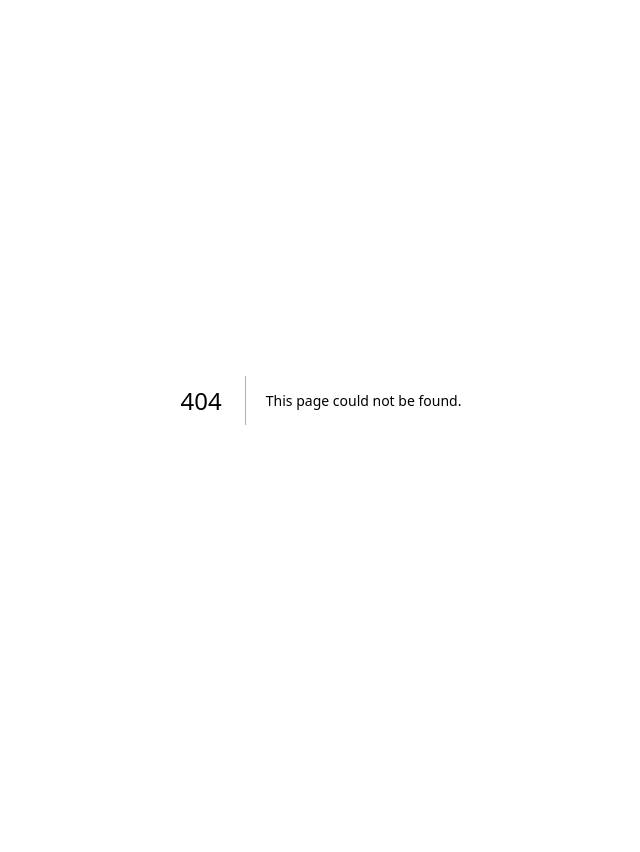
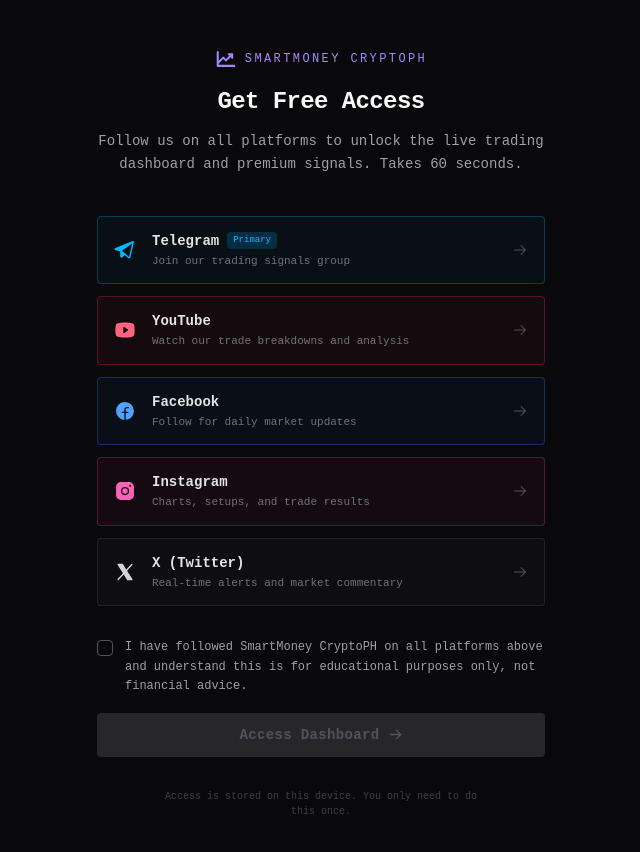
Before and after one commit to smartmoneycryptoph/smcph-dashboard, a Next.js app: page /follow in a window 1280 px wide. Before the commit this address had no page. Shown: the top 852 px of the page, without its empty margins (319-959 px from the left). Before the commit the page ends 800 px from the top, so only its background shows below. Built offline with nearby package versions, Linux system fonts and the light colour scheme.

Commit message:
Add social follow gate at /follow before dashboard access

```diff
--- /dev/null
+++ b/app/follow/page.tsx
@@ -0,0 +1,254 @@
+"use client";
+
+import { useState, useEffect } from "react";
+import { useRouter } from "next/navigation";
+import { motion, AnimatePresence } from "motion/react";
+import {
+  TelegramLogo,
+  YoutubeLogo,
+  InstagramLogo,
+  FacebookLogo,
+  XLogo,
+  CheckCircle,
+  ArrowRight,
+  ChartLineUp,
+} from "@phosphor-icons/react";
+
+const SOCIALS = [
+  {
+    id: "telegram",
+    label: "Telegram",
+    description: "Join our trading signals group",
+    url: "https://t.me/smartmoneycryptotraders",
+    icon: TelegramLogo,
+    color: "text-sky-400",
+    border: "border-sky-500/30 hover:border-sky-400/60",
+    bg: "bg-sky-500/5 hover:bg-sky-500/10",
+    badge: "bg-sky-500/20 text-sky-400",
+    badgeText: "Primary",
+  },
+  {
+    id: "youtube",
+    label: "YouTube",
+    description: "Watch our trade breakdowns and analysis",
+    url: "https://youtube.com/@smartmoneycryptoph", // UPDATE THIS
+    icon: YoutubeLogo,
+    color: "text-rose-400",
+    border: "border-rose-500/30 hover:border-rose-400/60",
+    bg: "bg-rose-500/5 hover:bg-rose-500/10",
+    badge: null,
+    badgeText: null,
+  },
+  {
+    id: "facebook",
+    label: "Facebook",
+    description: "Follow for daily market updates",
+    url: "https://facebook.com/smartmoneycryptoph", // UPDATE THIS
+    icon: FacebookLogo,
+    color: "text-blue-400",
+    border: "border-blue-500/30 hover:border-blue-400/60",
+    bg: "bg-blue-500/5 hover:bg-blue-500/10",
+    badge: null,
+    badgeText: null,
+  },
+  {
+    id: "instagram",
+    label: "Instagram",
+    description: "Charts, setups, and trade results",
+    url: "https://instagram.com/smartmoneycryptoph", // UPDATE THIS
+    icon: InstagramLogo,
+    color: "text-pink-400",
+    border: "border-pink-500/30 hover:border-pink-400/60",
+    bg: "bg-pink-500/5 hover:bg-pink-500/10",
+    badge: null,
+    badgeText: null,
+  },
+  {
+    id: "x",
+    label: "X (Twitter)",
+    description: "Real-time alerts and market commentary",
+    url: "https://x.com/smartmoneycryptoph", // UPDATE THIS
+    icon: XLogo,
+    color: "text-zinc-300",
+    border: "border-zinc-600/30 hover:border-zinc-400/60",
+    bg: "bg-zinc-500/5 hover:bg-zinc-500/10",
+    badge: null,
+    badgeText: null,
+  },
+];
+
+const STORAGE_KEY = "smcph_followed";
+
+export default function FollowGate() {
+  const router = useRouter();
+  const [clicked, setClicked] = useState<Set<string>>(new Set());
+  const [confirmed, setConfirmed] = useState(false);
+  const [redirecting, setRedirecting] = useState(false);
+
+  useEffect(() => {
+    if (typeof window !== "undefined" && localStorage.getItem(STORAGE_KEY) === "1") {
+      router.replace("/dashboard");
+    }
+  }, [router]);
+
+  function handleSocialClick(id: string, url: string) {
+    window.open(url, "_blank", "noopener,noreferrer");
+    setClicked((prev) => new Set([...prev, id]));
+  }
+
+  function handleUnlock() {
+    if (!confirmed) return;
+    localStorage.setItem(STORAGE_KEY, "1");
+    setRedirecting(true);
+    setTimeout(() => router.push("/dashboard"), 800);
+  }
+
+  const allClicked = SOCIALS.every((s) => clicked.has(s.id));
+
+  return (
+    <div className="min-h-[100dvh] bg-zinc-950 flex flex-col items-center justify-center px-4 py-12">
+
+      {/* Header */}
+      <motion.div
+        initial={{ opacity: 0, y: -12 }}
+        animate={{ opacity: 1, y: 0 }}
+        transition={{ duration: 0.4 }}
+        className="text-center mb-10 max-w-md"
+      >
+        <div className="flex items-center justify-center gap-2 mb-4">
+          <ChartLineUp size={22} weight="bold" className="text-violet-400" />
+          <span className="text-xs font-mono text-violet-400 tracking-[0.2em] uppercase">
+            SmartMoney CryptoPH
+          </span>
+        </div>
+        <h1 className="text-2xl font-mono font-bold text-zinc-50 mb-3 tracking-tight">
+          Get Free Access
+        </h1>
+        <p className="text-sm text-zinc-400 leading-relaxed">
+          Follow us on all platforms to unlock the live trading dashboard and premium signals. Takes 60 seconds.
+        </p>
+      </motion.div>
+
+      {/* Social cards */}
+      <div className="w-full max-w-md space-y-3 mb-8">
+        {SOCIALS.map((s, i) => {
+          const Icon = s.icon;
+          const done = clicked.has(s.id);
+          return (
+            <motion.button
+              key={s.id}
+              initial={{ opacity: 0, x: -16 }}
+              animate={{ opacity: 1, x: 0 }}
+              transition={{ duration: 0.35, delay: i * 0.07 }}
+              onClick={() => handleSocialClick(s.id, s.url)}
+              className={`w-full flex items-center gap-4 px-4 py-3.5 rounded border transition-all duration-200 ${s.border} ${s.bg} relative overflow-hidden`}
+            >
+              <Icon size={22} weight="fill" className={s.color} />
+              <div className="flex-1 text-left">
+                <div className="flex items-center gap-2">
+                  <span className="text-sm font-mono font-semibold text-zinc-200">
+                    {s.label}
+                  </span>
+                  {s.badge && (
+                    <span className={`text-[9px] font-mono px-1.5 py-0.5 rounded ${s.badge}`}>
+                      {s.badgeText}
+                    </span>
+                  )}
+                </div>
+                <p className="text-[11px] text-zinc-500 mt-0.5">{s.description}</p>
+              </div>
+              <AnimatePresence>
+                {done ? (
+                  <motion.div
+                    key="check"
+                    initial={{ scale: 0 }}
+                    animate={{ scale: 1 }}
+                    exit={{ scale: 0 }}
+                  >
+                    <CheckCircle size={18} weight="fill" className="text-emerald-400" />
+                  </motion.div>
+                ) : (
+                  <motion.div
+                    key="arrow"
+                    initial={{ scale: 0 }}
+                    animate={{ scale: 1 }}
+                    exit={{ scale: 0 }}
+                  >
+                    <ArrowRight size={16} className="text-zinc-600" />
+                  </motion.div>
+                )}
+              </AnimatePresence>
+            </motion.button>
+          );
+        })}
+      </div>
+
+      {/* Confirm + unlock */}
+      <motion.div
+        initial={{ opacity: 0, y: 12 }}
+        animate={{ opacity: 1, y: 0 }}
+        transition={{ duration: 0.4, delay: 0.4 }}
+        className="w-full max-w-md space-y-4"
+      >
+        <label className="flex items-start gap-3 cursor-pointer group">
+          <div className="relative mt-0.5">
+            <input
+              type="checkbox"
+              className="sr-only"
+              checked={confirmed}
+              onChange={(e) => setConfirmed(e.target.checked)}
+            />
+            <div className={`w-4 h-4 rounded border flex items-center justify-center transition-colors ${
+              confirmed ? "bg-violet-600 border-violet-600" : "border-zinc-600 group-hover:border-zinc-400"
+            }`}>
+              {confirmed && (
+                <svg width="10" height="8" viewBox="0 0 10 8" fill="none">
+                  <path d="M1 4L3.5 6.5L9 1" stroke="white" strokeWidth="1.5" strokeLinecap="round" strokeLinejoin="round" />
+                </svg>
+              )}
+            </div>
+          </div>
+          <span className="text-xs text-zinc-400 leading-relaxed">
+            I have followed SmartMoney CryptoPH on all platforms above and understand this is for educational purposes only, not financial advice.
+          </span>
+        </label>
+
+        <button
+          onClick={handleUnlock}
+          disabled={!confirmed || redirecting}
+          className={`w-full py-3 rounded font-mono text-sm font-semibold tracking-wide transition-all duration-200 flex items-center justify-center gap-2 ${
+            confirmed && !redirecting
+              ? "bg-violet-600 hover:bg-violet-500 text-white cursor-pointer"
+              : "bg-zinc-800 text-zinc-600 cursor-not-allowed"
+          }`}
+        >
+          {redirecting ? (
+            <>
+              <span className="w-3.5 h-3.5 rounded-full border-2 border-violet-300 border-t-transparent animate-spin" />
+              Unlocking...
+            </>
+          ) : (
+            <>
+              Access Dashboard
+              <ArrowRight size={15} weight="bold" />
+            </>
+          )}
+        </button>
+
+        {allClicked && !confirmed && (
+          <motion.p
+            initial={{ opacity: 0 }}
+            animate={{ opacity: 1 }}
+            className="text-center text-[11px] text-amber-400/70 font-mono"
+          >
+            Check the box above to confirm and unlock
+          </motion.p>
+        )}
+      </motion.div>
+
+      <p className="mt-8 text-[10px] text-zinc-700 font-mono text-center max-w-xs">
+        Access is stored on this device. You only need to do this once.
+      </p>
+    </div>
+  );
+}
--- a/components/LandingPage.tsx
+++ b/components/LandingPage.tsx
@@ -17,7 +17,7 @@
 } from "@phosphor-icons/react";
 
 const TELEGRAM_LINK = "https://t.me/smartmoneycryptotraders";
-const DASHBOARD_LINK = "/dashboard";
+const DASHBOARD_LINK = "/follow";
 
 // ── Feature data ─────────────────────────────────────────────────────────────
 
```
